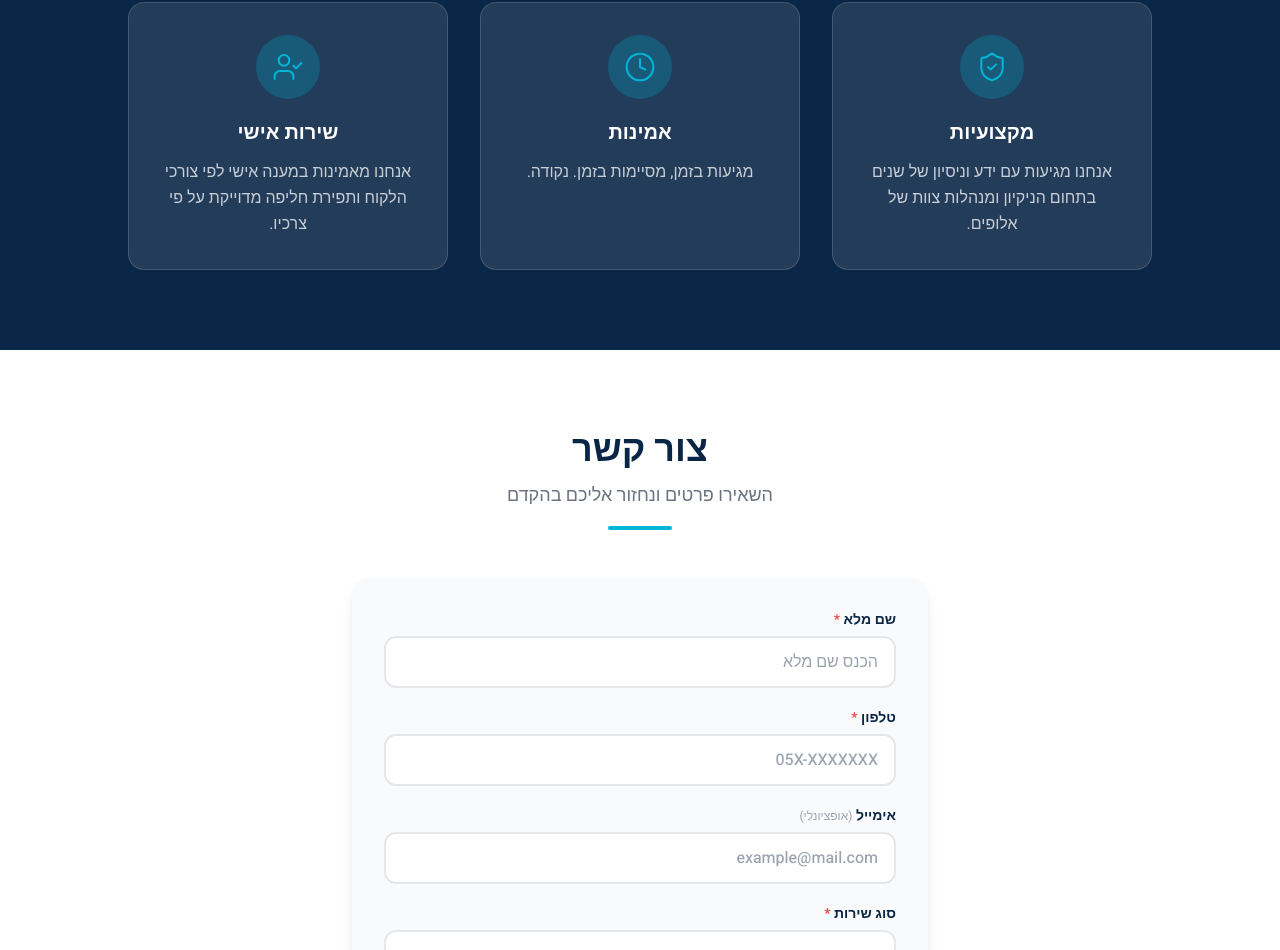
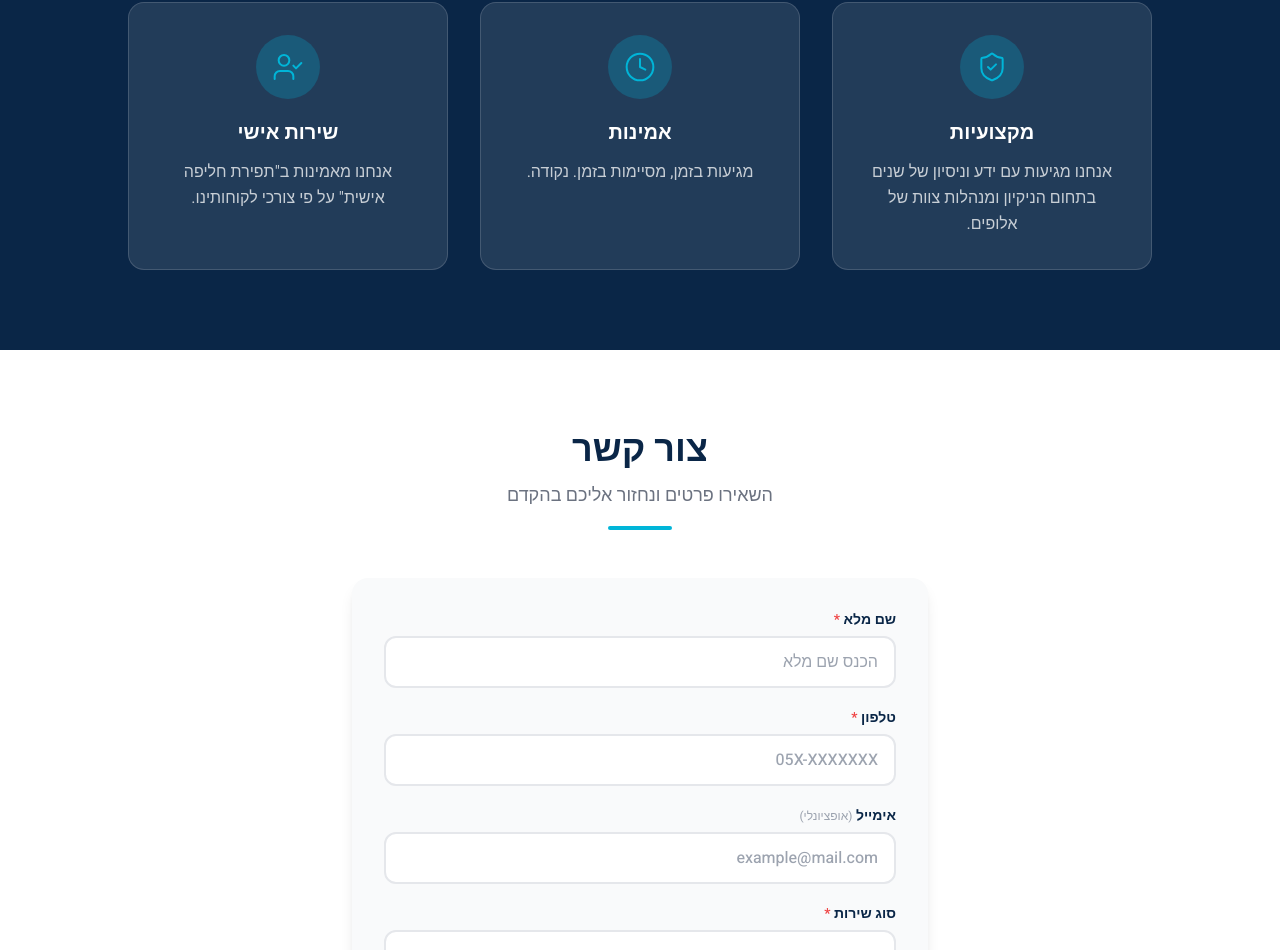
Before and after one commit to shanimaddar/yaad-site, a React (Vite) app: page / in a window 1280 px wide. Shown: the part 1512-2462 px from the top of the page. Built offline with nearby package versions, Linux system fonts and the light colour scheme.

Commit message:
last fixs

```diff
--- a/src/components/ContactForm.jsx
+++ b/src/components/ContactForm.jsx
@@ -92,7 +92,7 @@ export default function ContactForm({ onOpenPrivacy }) {
         <form
           onSubmit={handleSubmit}
           className="flex flex-col gap-5 bg-gray-50 rounded-2xl p-8 shadow-lg"
-          noValidate
+
         >
           {/* Error banner */}
           {status === 'error' && (
--- a/src/components/PrivacyModal.jsx
+++ b/src/components/PrivacyModal.jsx
@@ -116,8 +116,8 @@ export default function PrivacyModal({ open, onClose }) {
             <h3 className="font-black text-brand-navy text-base mb-2">8. צור קשר</h3>
             <p>
               לשאלות או פניות בנוגע למדיניות פרטיות זו, ניתן לפנות אלינו בדוא"ל:{' '}
-              <a href="mailto:services@yaad-clean.co.il" className="text-brand-azure underline">
-                services@yaad-clean.co.il
+              <a href="mailto:yaad4541@gmail.com" className="text-brand-azure underline">
+                yaad4541@gmail.com
               </a>
             </p>
           </section>
--- a/src/components/TrustSignals.jsx
+++ b/src/components/TrustSignals.jsx
@@ -14,7 +14,7 @@ const signals = [
   {
     icon: UserCheck,
     title: "שירות אישי",
-    description: "אנחנו מאמינות במענה אישי לפי צורכי הלקוח ותפירת חליפה מדוייקת על פי צרכיו.",
+    description: "אנחנו מאמינות ב\"תפירת חליפה אישית\" על פי צורכי לקוחותינו.",
   },
 ]
 
```
